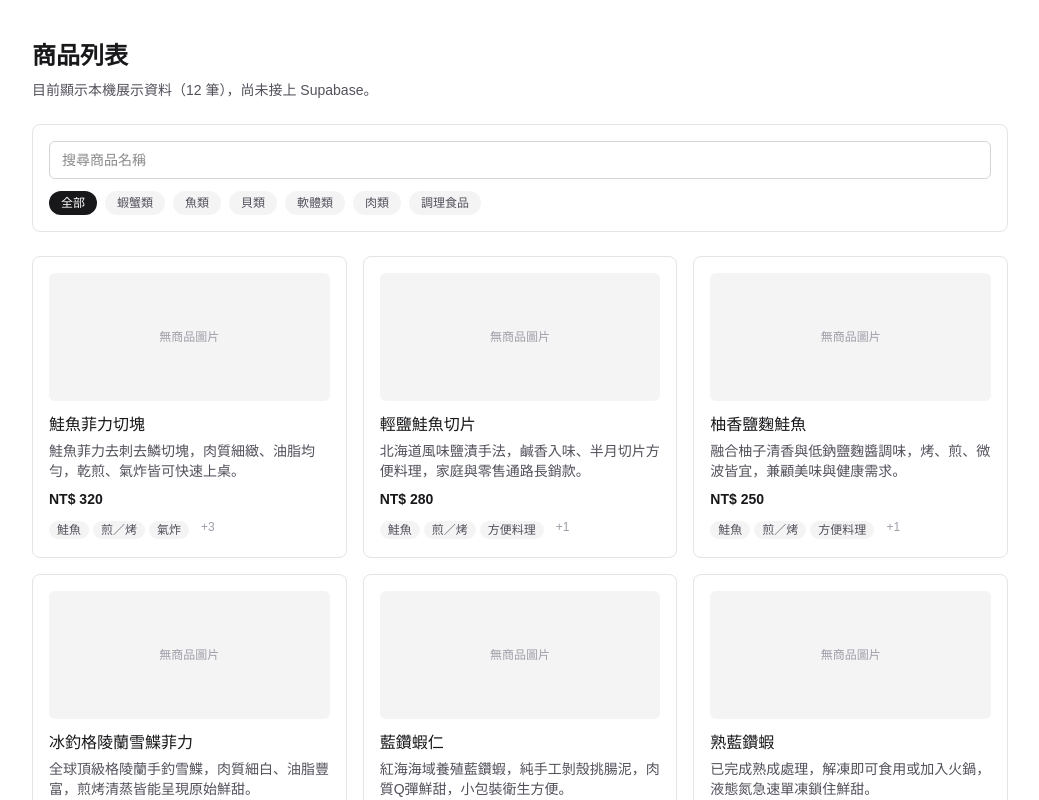
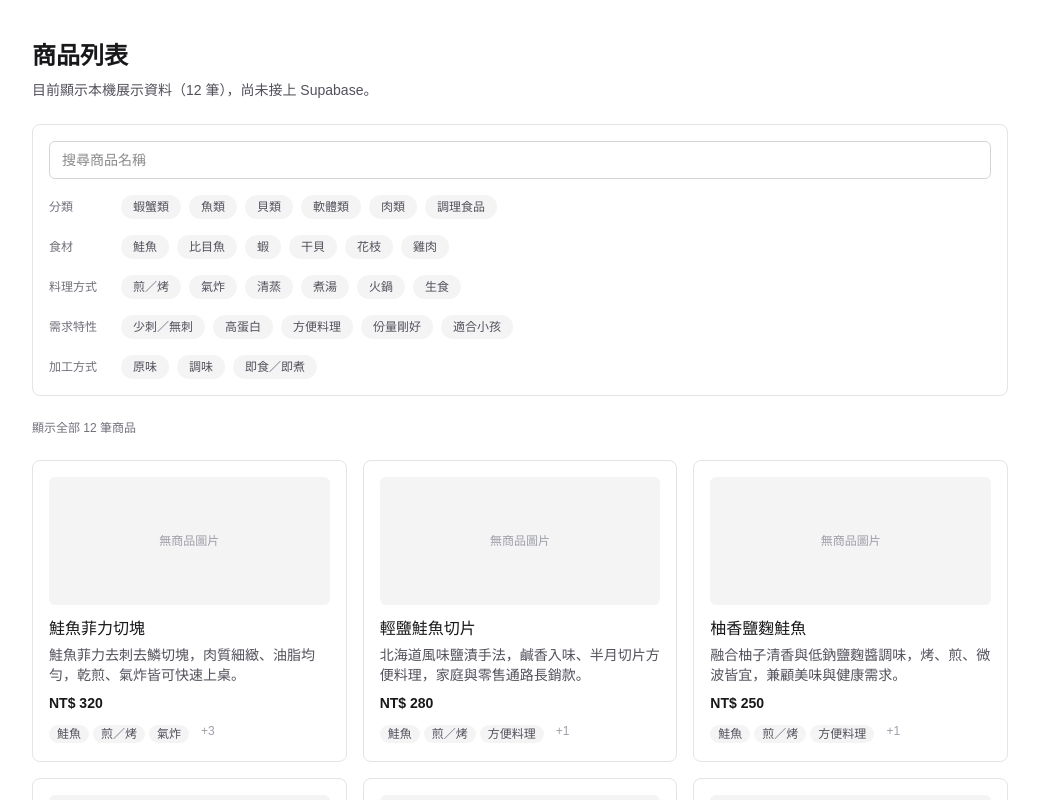
Before and after one commit to Cindy902121/yuanjia, a Next.js app: page /products in a window 1280 px wide. Shown: the top 800 px of the page, without its empty margins (120-1159 px from the left). Built offline with nearby package versions, Linux system fonts and the light colour scheme.

Commit message:
feat: support multi-select AND filtering by category and tag

```diff
--- a/src/components/ProductListWithFilters.tsx
+++ b/src/components/ProductListWithFilters.tsx
@@ -3,7 +3,7 @@
 import { useMemo, useState } from "react";
 import { ProductCard } from "@/components/ProductCard";
 import { toCardData } from "@/lib/types/product";
-import type { ProductDetailData } from "@/lib/types/product";
+import type { ProductDetailData, ProductTagRef } from "@/lib/types/product";
 import type { ProductCategoryOption } from "@/lib/fixtures/categories";
 
 interface ProductListWithFiltersProps {
@@ -11,68 +11,138 @@ interface ProductListWithFiltersProps {
   categories: ProductCategoryOption[];
 }
 
+/** 標籤群組顯示順序；沒列到的群組（理論上不會發生）排在後面。 */
+const TAG_GROUP_ORDER = ["食材", "料理方式", "需求特性", "加工方式"];
+
+function toggle(list: string[], value: string): string[] {
+  return list.includes(value) ? list.filter((item) => item !== value) : [...list, value];
+}
+
+/** 從目前這批商品收集所有出現過的標籤，去重後依群組分區、依 TAG_GROUP_ORDER 排序。 */
+function collectTagGroups(products: ProductDetailData[]): [string, ProductTagRef[]][] {
+  const seen = new Map<string, ProductTagRef>();
+  for (const product of products) {
+    for (const tag of product.tags) {
+      if (!seen.has(tag.slug)) {
+        seen.set(tag.slug, tag);
+      }
+    }
+  }
+
+  const byGroup = new Map<string, ProductTagRef[]>();
+  for (const tag of seen.values()) {
+    const list = byGroup.get(tag.groupName) ?? [];
+    list.push(tag);
+    byGroup.set(tag.groupName, list);
+  }
+
+  const orderedGroupNames = [
+    ...TAG_GROUP_ORDER.filter((name) => byGroup.has(name)),
+    ...[...byGroup.keys()].filter((name) => !TAG_GROUP_ORDER.includes(name)),
+  ];
+
+  return orderedGroupNames.map((name) => [name, byGroup.get(name)!]);
+}
+
 /**
- * 純前端搜尋／分類篩選（見 docs/B2C商品展示資料.md §4、§9）。
+ * 商品列表的搜尋／分類／標籤篩選，多選、AND（完全符合）邏輯——見 PRD 5.3.2、6.4，
+ * FDD 6.4「多個標籤條件採 AND『全部符合』」，以及 docs/B2C商品展示資料.md §4.1
+ * 的測試案例（例如「食材＝鮭魚 AND 加工方式＝調味」）。
  *
- * - 目前直接在傳入的 products 陣列上做 Array.filter，沒有打任何 API；接上 Supabase
- *   後，這裡的篩選邏輯要換成伺服器查詢（依 category_slug／關鍵字），元件的 UI／互動
- *   不需要大改。
- * - 搜尋與分類是 AND 條件（同時符合才顯示），呼應文件裡「多條件全部符合」的規則。
- * - 篩選是用 ProductDetailData（有 categories）做的，但實際渲染卡片時只丟
- *   ProductCardData 給 <ProductCard />——分類本來就不該出現在卡片上（見
- *   docs/b2c-product-field-spec-v1.md §1.6，卡片只顯示圖片／名稱／價格／標籤）。
- * - TODO：之後接 b2c_search_category、b2c_search_no_result、b2c_filter_no_result
- *   事件（見 docs/B2C商品展示資料.md §9），目前這些事件都還沒有白名單／API 可送。
+ * 分類、標籤都是可複選的切換按鈕（不是單選），選取後互為 AND：已選的每一個分類、
+ * 每一個標籤，商品都要同時符合才會出現。目前純前端 Array.filter，接上 Supabase 後
+ * 改成呼叫 /api/b2c/products?tags=... 這類查詢，UI 與這層 AND 邏輯不需要大改。
+ *
+ * TODO：之後接 b2c_search_category、b2c_search_no_result、b2c_filter_no_result
+ * 事件（見 docs/B2C商品展示資料.md §9），目前這些事件都還沒有白名單／API 可送。
  */
 export function ProductListWithFilters({ products, categories }: ProductListWithFiltersProps) {
   const [searchTerm, setSearchTerm] = useState("");
-  const [selectedCategorySlug, setSelectedCategorySlug] = useState<string | null>(null);
+  const [selectedCategorySlugs, setSelectedCategorySlugs] = useState<string[]>([]);
+  const [selectedTagSlugs, setSelectedTagSlugs] = useState<string[]>([]);
+
+  const tagGroups = useMemo(() => collectTagGroups(products), [products]);
 
   const filtered = useMemo(() => {
     const term = searchTerm.trim().toLowerCase();
 
     return products.filter((product) => {
       const matchesSearch = term.length === 0 || product.name.toLowerCase().includes(term);
-      const matchesCategory =
-        selectedCategorySlug === null ||
-        product.categories.some((category) => category.slug === selectedCategorySlug);
-      return matchesSearch && matchesCategory;
+      const matchesCategories = selectedCategorySlugs.every((slug) =>
+        product.categories.some((category) => category.slug === slug),
+      );
+      const matchesTags = selectedTagSlugs.every((slug) =>
+        product.tags.some((tag) => tag.slug === slug),
+      );
+      return matchesSearch && matchesCategories && matchesTags;
     });
-  }, [products, searchTerm, selectedCategorySlug]);
+  }, [products, searchTerm, selectedCategorySlugs, selectedTagSlugs]);
+
+  const hasActiveFilters =
+    searchTerm.length > 0 || selectedCategorySlugs.length > 0 || selectedTagSlugs.length > 0;
+
+  function clearFilters() {
+    setSearchTerm("");
+    setSelectedCategorySlugs([]);
+    setSelectedTagSlugs([]);
+  }
 
   return (
     <div className="flex flex-col gap-6">
-      <div className="flex flex-col gap-3 rounded-lg border border-zinc-200 p-4 dark:border-zinc-800">
+      <div className="flex flex-col gap-4 rounded-lg border border-zinc-200 p-4 dark:border-zinc-800">
+        <div className="flex flex-wrap items-center gap-3">
           <input
             type="search"
             value={searchTerm}
             onChange={(event) => setSearchTerm(event.target.value)}
             placeholder="搜尋商品名稱"
             aria-label="搜尋商品名稱"
-          className="rounded-md border border-zinc-300 px-3 py-2 text-sm focus-visible:outline focus-visible:outline-2 focus-visible:outline-offset-2 dark:border-zinc-700"
+            className="flex-1 rounded-md border border-zinc-300 px-3 py-2 text-sm focus-visible:outline focus-visible:outline-2 focus-visible:outline-offset-2 dark:border-zinc-700"
           />
+          {hasActiveFilters ? (
+            <button
+              type="button"
+              onClick={clearFilters}
+              className="text-xs font-medium text-zinc-500 underline-offset-2 hover:underline focus-visible:outline focus-visible:outline-2 focus-visible:outline-offset-2"
+            >
+              清除篩選
+            </button>
+          ) : null}
+        </div>
 
-        <div className="flex flex-wrap gap-2" role="group" aria-label="依分類篩選">
-          <CategoryButton
-            active={selectedCategorySlug === null}
-            onClick={() => setSelectedCategorySlug(null)}
-          >
-            全部
-          </CategoryButton>
+        <FilterGroup label="分類">
           {categories.map((category) => (
-            <CategoryButton
+            <FilterChip
               key={category.slug}
-              active={selectedCategorySlug === category.slug}
-              onClick={() => setSelectedCategorySlug(category.slug)}
+              active={selectedCategorySlugs.includes(category.slug)}
+              onClick={() => setSelectedCategorySlugs((current) => toggle(current, category.slug))}
             >
               {category.name}
-            </CategoryButton>
+            </FilterChip>
+          ))}
+        </FilterGroup>
+
+        {tagGroups.map(([groupName, tags]) => (
+          <FilterGroup key={groupName} label={groupName}>
+            {tags.map((tag) => (
+              <FilterChip
+                key={tag.slug}
+                active={selectedTagSlugs.includes(tag.slug)}
+                onClick={() => setSelectedTagSlugs((current) => toggle(current, tag.slug))}
+              >
+                {tag.name}
+              </FilterChip>
+            ))}
+          </FilterGroup>
         ))}
       </div>
-      </div>
+
+      <p className="text-xs text-zinc-500" aria-live="polite">
+        {hasActiveFilters ? `已套用篩選，符合 ${filtered.length} 筆商品` : `顯示全部 ${filtered.length} 筆商品`}
+      </p>
 
       {filtered.length === 0 ? (
-        // 對應 PRD「無符合商品」規則——不論是關鍵字搜尋還是分類篩選造成 0 筆，文案統一。
+        // 對應 PRD「無符合商品」規則——關鍵字搜尋、分類篩選、標籤篩選任何組合造成 0 筆，文案統一。
         <p className="rounded-lg border border-dashed border-zinc-300 p-8 text-center text-sm text-zinc-500 dark:border-zinc-700">
           無符合商品
         </p>
@@ -87,7 +157,18 @@ export function ProductListWithFilters({ products, categories }: ProductListWith
   );
 }
 
-function CategoryButton({
+function FilterGroup({ label, children }: { label: string; children: React.ReactNode }) {
+  return (
+    <div className="flex flex-wrap items-start gap-2">
+      <span className="mt-1 w-16 shrink-0 text-xs font-medium text-zinc-500">{label}</span>
+      <div className="flex flex-1 flex-wrap gap-2" role="group" aria-label={`依${label}篩選`}>
+        {children}
+      </div>
+    </div>
+  );
+}
+
+function FilterChip({
   active,
   onClick,
   children,
--- a/src/lib/fixtures/products.ts
+++ b/src/lib/fixtures/products.ts
@@ -36,12 +36,12 @@ export const products: ProductDetailData[] = [
     inventoryStatus: "in_stock",
     coverImage: null,
     tags: [
-      { slug: "salmon", name: "鮭魚" },
-      { slug: "pan-fry", name: "煎／烤" },
-      { slug: "air-fry", name: "氣炸" },
-      { slug: "boneless", name: "少刺／無刺" },
-      { slug: "high-protein", name: "高蛋白" },
-      { slug: "original", name: "原味" },
+      { slug: "salmon", name: "鮭魚", groupName: "食材" },
+      { slug: "pan-fry", name: "煎／烤", groupName: "料理方式" },
+      { slug: "air-fry", name: "氣炸", groupName: "料理方式" },
+      { slug: "boneless", name: "少刺／無刺", groupName: "需求特性" },
+      { slug: "high-protein", name: "高蛋白", groupName: "需求特性" },
+      { slug: "original", name: "原味", groupName: "加工方式" },
     ],
     brand: "元家",
     specification: "150/200g／片，單片真空包裝",
@@ -65,10 +65,10 @@ export const products: ProductDetailData[] = [
     inventoryStatus: "in_stock",
     coverImage: null,
     tags: [
-      { slug: "salmon", name: "鮭魚" },
-      { slug: "pan-fry", name: "煎／烤" },
-      { slug: "easy-to-cook", name: "方便料理" },
-      { slug: "seasoned", name: "調味" },
+      { slug: "salmon", name: "鮭魚", groupName: "食材" },
+      { slug: "pan-fry", name: "煎／烤", groupName: "料理方式" },
+      { slug: "easy-to-cook", name: "方便料理", groupName: "需求特性" },
+      { slug: "seasoned", name: "調味", groupName: "加工方式" },
     ],
     brand: "元家",
     specification: "300g／包，半月切片",
@@ -96,10 +96,10 @@ export const products: ProductDetailData[] = [
     inventoryStatus: "in_stock",
     coverImage: null,
     tags: [
-      { slug: "salmon", name: "鮭魚" },
-      { slug: "pan-fry", name: "煎／烤" },
-      { slug: "easy-to-cook", name: "方便料理" },
-      { slug: "seasoned", name: "調味" },
+      { slug: "salmon", name: "鮭魚", groupName: "食材" },
+      { slug: "pan-fry", name: "煎／烤", groupName: "料理方式" },
+      { slug: "easy-to-cook", name: "方便料理", groupName: "需求特性" },
+      { slug: "seasoned", name: "調味", groupName: "加工方式" },
     ],
     brand: "元家",
     specification: "180g±15g／包",
@@ -126,10 +126,10 @@ export const products: ProductDetailData[] = [
     inventoryStatus: "in_stock",
     coverImage: null,
     tags: [
-      { slug: "halibut", name: "比目魚" },
-      { slug: "pan-fry", name: "煎／烤" },
-      { slug: "steam", name: "清蒸" },
-      { slug: "boneless", name: "少刺／無刺" },
+      { slug: "halibut", name: "比目魚", groupName: "食材" },
+      { slug: "pan-fry", name: "煎／烤", groupName: "料理方式" },
+      { slug: "steam", name: "清蒸", groupName: "料理方式" },
+      { slug: "boneless", name: "少刺／無刺", groupName: "需求特性" },
     ],
     brand: "元家",
     specification: "依尾重分切，單片真空包裝",
@@ -153,12 +153,12 @@ export const products: ProductDetailData[] = [
     inventoryStatus: "in_stock",
     coverImage: null,
     tags: [
-      { slug: "shrimp", name: "蝦" },
-      { slug: "soup", name: "煮湯" },
-      { slug: "hot-pot", name: "火鍋" },
-      { slug: "easy-to-cook", name: "方便料理" },
-      { slug: "high-protein", name: "高蛋白" },
-      { slug: "original", name: "原味" },
+      { slug: "shrimp", name: "蝦", groupName: "食材" },
+      { slug: "soup", name: "煮湯", groupName: "料理方式" },
+      { slug: "hot-pot", name: "火鍋", groupName: "料理方式" },
+      { slug: "easy-to-cook", name: "方便料理", groupName: "需求特性" },
+      { slug: "high-protein", name: "高蛋白", groupName: "需求特性" },
+      { slug: "original", name: "原味", groupName: "加工方式" },
     ],
     brand: "元家",
     specification: "真空包200g×3包／盒，31/40尾／磅",
@@ -182,11 +182,11 @@ export const products: ProductDetailData[] = [
     inventoryStatus: "in_stock",
     coverImage: null,
     tags: [
-      { slug: "shrimp", name: "蝦" },
-      { slug: "hot-pot", name: "火鍋" },
-      { slug: "easy-to-cook", name: "方便料理" },
-      { slug: "high-protein", name: "高蛋白" },
-      { slug: "ready-to-cook", name: "即食／即煮" },
+      { slug: "shrimp", name: "蝦", groupName: "食材" },
+      { slug: "hot-pot", name: "火鍋", groupName: "料理方式" },
+      { slug: "easy-to-cook", name: "方便料理", groupName: "需求特性" },
+      { slug: "high-protein", name: "高蛋白", groupName: "需求特性" },
+      { slug: "ready-to-cook", name: "即食／即煮", groupName: "加工方式" },
     ],
     brand: "元家",
     specification: "1kg／盒（拆件販售）",
@@ -210,10 +210,10 @@ export const products: ProductDetailData[] = [
     inventoryStatus: "in_stock",
     coverImage: null,
     tags: [
-      { slug: "scallop", name: "干貝" },
-      { slug: "raw", name: "生食" },
-      { slug: "right-portion", name: "份量剛好" },
-      { slug: "original", name: "原味" },
+      { slug: "scallop", name: "干貝", groupName: "食材" },
+      { slug: "raw", name: "生食", groupName: "料理方式" },
+      { slug: "right-portion", name: "份量剛好", groupName: "需求特性" },
+      { slug: "original", name: "原味", groupName: "加工方式" },
     ],
     brand: "元家×北光 聯名",
     specification: "500g／盒，生食等級分級",
@@ -237,10 +237,10 @@ export const products: ProductDetailData[] = [
     inventoryStatus: "in_stock",
     coverImage: null,
     tags: [
-      { slug: "scallop", name: "干貝" },
-      { slug: "steam", name: "清蒸" },
-      { slug: "soup", name: "煮湯" },
-      { slug: "ready-to-cook", name: "即食／即煮" },
+      { slug: "scallop", name: "干貝", groupName: "食材" },
+      { slug: "steam", name: "清蒸", groupName: "料理方式" },
+      { slug: "soup", name: "煮湯", groupName: "料理方式" },
+      { slug: "ready-to-cook", name: "即食／即煮", groupName: "加工方式" },
     ],
     // 刻意留空字串（不是 null）：測試「無品牌」顯示情境，見 docs/b2c-product-field-spec-v1.md
     // brand 欄位仍是必填 NOT NULL text，只是允許空字串。
@@ -266,10 +266,10 @@ export const products: ProductDetailData[] = [
     inventoryStatus: "in_stock",
     coverImage: null,
     tags: [
-      { slug: "salmon", name: "鮭魚" },
-      { slug: "raw", name: "生食" },
-      { slug: "easy-to-cook", name: "方便料理" },
-      { slug: "ready-to-cook", name: "即食／即煮" },
+      { slug: "salmon", name: "鮭魚", groupName: "食材" },
+      { slug: "raw", name: "生食", groupName: "料理方式" },
+      { slug: "easy-to-cook", name: "方便料理", groupName: "需求特性" },
+      { slug: "ready-to-cook", name: "即食／即煮", groupName: "加工方式" },
     ],
     brand: "元家",
     specification: "240g／盒（30片）",
@@ -293,11 +293,11 @@ export const products: ProductDetailData[] = [
     inventoryStatus: "in_stock",
     coverImage: null,
     tags: [
-      { slug: "squid", name: "花枝" },
-      { slug: "hot-pot", name: "火鍋" },
-      { slug: "soup", name: "煮湯" },
-      { slug: "kid-friendly", name: "適合小孩" },
-      { slug: "ready-to-cook", name: "即食／即煮" },
+      { slug: "squid", name: "花枝", groupName: "食材" },
+      { slug: "hot-pot", name: "火鍋", groupName: "料理方式" },
+      { slug: "soup", name: "煮湯", groupName: "料理方式" },
+      { slug: "kid-friendly", name: "適合小孩", groupName: "需求特性" },
+      { slug: "ready-to-cook", name: "即食／即煮", groupName: "加工方式" },
     ],
     brand: "元家",
     specification: "300g／包",
@@ -320,12 +320,12 @@ export const products: ProductDetailData[] = [
     inventoryStatus: "in_stock",
     coverImage: null,
     tags: [
-      { slug: "chicken", name: "雞肉" },
-      { slug: "air-fry", name: "氣炸" },
-      { slug: "pan-fry", name: "煎／烤" },
-      { slug: "kid-friendly", name: "適合小孩" },
-      { slug: "easy-to-cook", name: "方便料理" },
-      { slug: "seasoned", name: "調味" },
+      { slug: "chicken", name: "雞肉", groupName: "食材" },
+      { slug: "air-fry", name: "氣炸", groupName: "料理方式" },
+      { slug: "pan-fry", name: "煎／烤", groupName: "料理方式" },
+      { slug: "kid-friendly", name: "適合小孩", groupName: "需求特性" },
+      { slug: "easy-to-cook", name: "方便料理", groupName: "需求特性" },
+      { slug: "seasoned", name: "調味", groupName: "加工方式" },
     ],
     brand: "顏師傅",
     specification: "500g／包",
@@ -354,9 +354,9 @@ export const products: ProductDetailData[] = [
     inventoryStatus: "out_of_stock",
     coverImage: null,
     tags: [
-      { slug: "easy-to-cook", name: "方便料理" },
-      { slug: "right-portion", name: "份量剛好" },
-      { slug: "ready-to-cook", name: "即食／即煮" },
+      { slug: "easy-to-cook", name: "方便料理", groupName: "需求特性" },
+      { slug: "right-portion", name: "份量剛好", groupName: "需求特性" },
+      { slug: "ready-to-cook", name: "即食／即煮", groupName: "加工方式" },
     ],
     brand: "顏師傅",
     specification: "150g×2盒",
```
Also changed, not shown: src/lib/types/product.ts (+8 -0 lines). Lines whose indentation alone changed are shown as unchanged.
